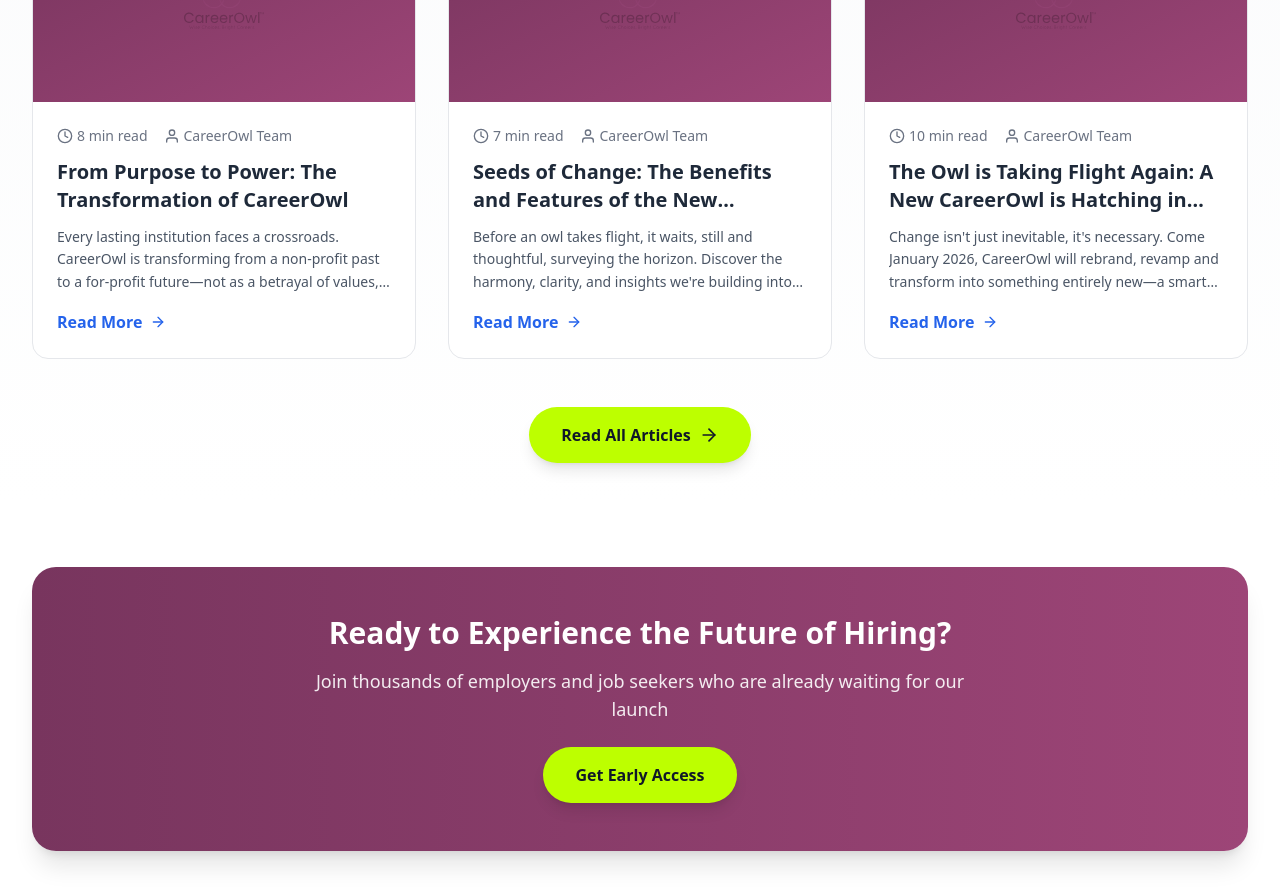
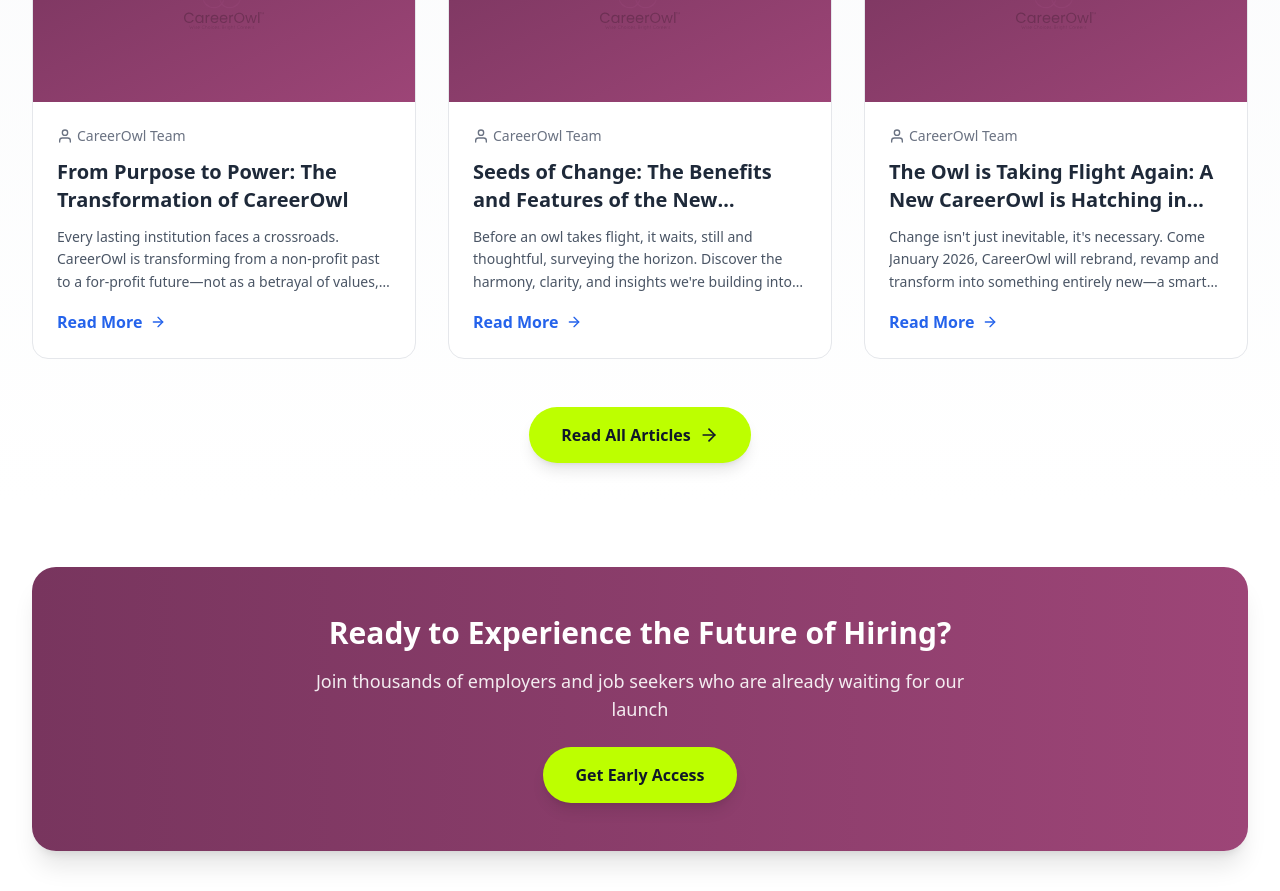
Before and after one commit to heysaadcodes/careerowl-coming-soon, a Next.js app: page / in a window 1280 px wide. Shown: the part 3380-4271 px from the top of the page. Built offline with nearby package versions, Linux system fonts and the light colour scheme; a web font is replaced by a local one.

Commit message:
remove read time

```diff
--- a/src/app/blogs/page.js
+++ b/src/app/blogs/page.js
@@ -102,10 +102,10 @@
                 <div className="p-6">
                   {/* Meta Info */}
                   <div className="flex items-center gap-4 text-sm text-gray-500 mb-3">
-                    <div className="flex items-center gap-1">
+                    {/* <div className="flex items-center gap-1">
                       <FiClock className="w-4 h-4" />
                       <span>{blog.readTime}</span>
-                    </div>
+                    </div> */}
                     <div className="flex items-center gap-1">
                       <FiUser className="w-4 h-4" />
                       <span>{blog.author}</span>
--- a/src/components/RecentBlogs.jsx
+++ b/src/components/RecentBlogs.jsx
@@ -51,10 +51,6 @@
                 {/* Meta Info */}
                 <div className="flex items-center gap-4 text-sm text-gray-500 mb-3">
                   <div className="flex items-center gap-1">
-                    <FiClock className="w-4 h-4" />
-                    <span>{blog.readTime}</span>
-                  </div>
-                  <div className="flex items-center gap-1">
                     <FiUser className="w-4 h-4" />
                     <span>{blog.author}</span>
                   </div>
```
